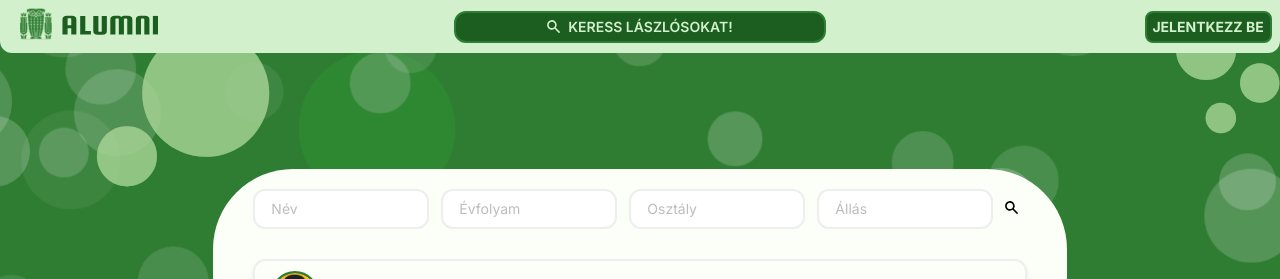
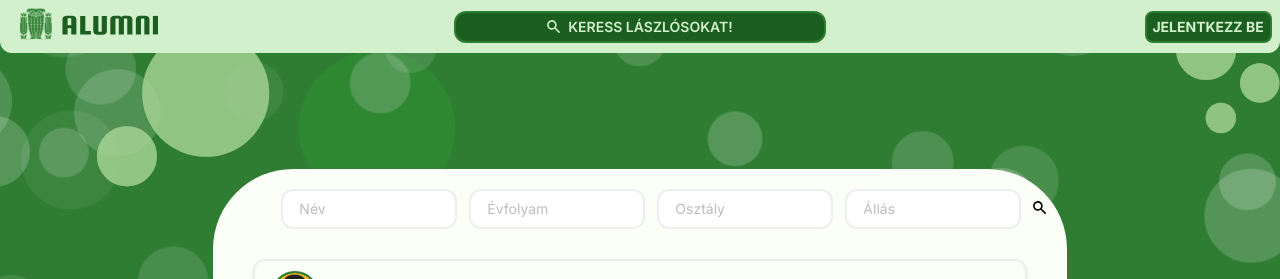
Before and after one commit to nagybrandy/szlg-alumni, a Next.js app: page /search in a window 1280 px wide. Shown: the top 279 px of the page. Built offline with nearby package versions, Linux system fonts and the light colour scheme.

Commit message:
Update page.tsx

```diff
--- a/src/app/search/page.tsx
+++ b/src/app/search/page.tsx
@@ -15,7 +15,7 @@ export default function SearchPage() {
             </div>
             <div className="w-8/12 mx-auto bg-[#FCFFF8] h-screen p-5 rounded-[5em] pb-[200px] mt-32 flex flex-col text-center relative z-0">
                 <div className="inline-flex inline-fill">
-                    <input type="text" className="block px-4 py-2 ml-5 border-2 text-sm text-gray-700 w-44 rounded-xl" role="menuitem" id="name-filt" placeholder="Név"></input>
+                    <input type="text" className="block px-4 py-2 ml-12 border-2 text-sm text-gray-700 w-44 rounded-xl" role="menuitem" id="name-filt" placeholder="Név"></input>
                     <input type="text" className="block px-4 py-2 ml-3 border-2 text-sm text-gray-700 w-44 rounded-xl" role="menuitem" id="year-filt" placeholder="Évfolyam"></input>
                     <input type="text" className="block px-4 py-2 ml-3 border-2 text-sm text-gray-700 w-44 rounded-xl" role="menuitem" id="class-filt" placeholder="Osztály"></input>
                     <input type="text" className="block px-4 py-2 ml-3 border-2 text-sm text-gray-700 w-44 rounded-xl" role="menuitem" id="job-filt" placeholder="Állás"></input>
```
